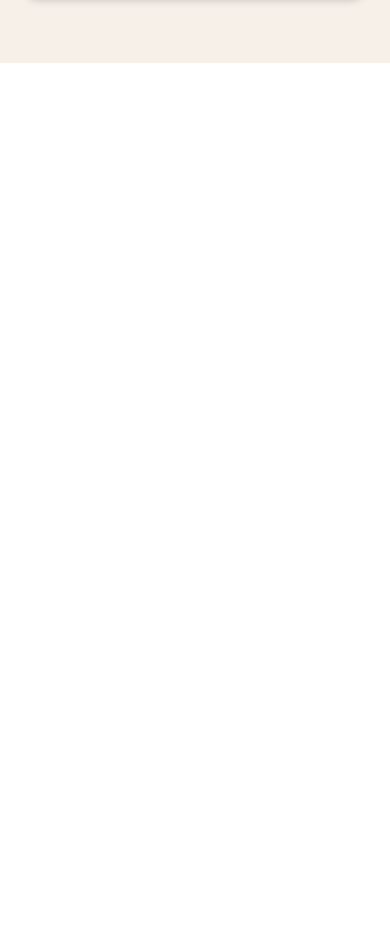
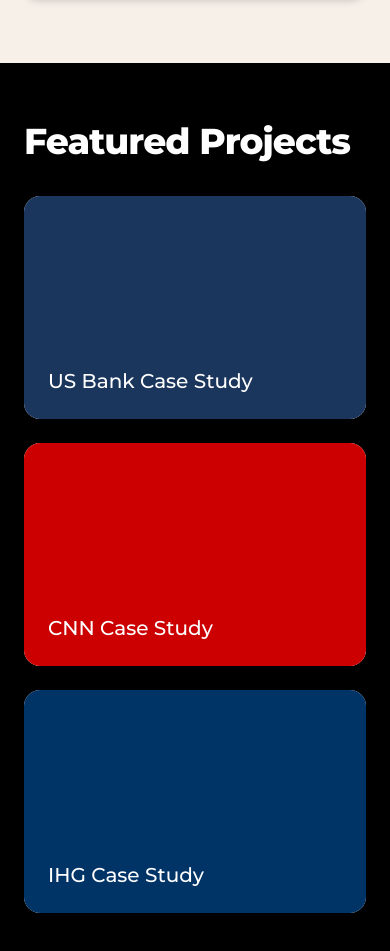
Before and after one commit to zayeflowers/madebyzaye-portfolio, a Next.js app: page / in a window 390 px wide. Shown: the part 1614-2565 px from the top of the page. Before the commit the page ends 1677 px from the top, so only its background shows below. Built offline with nearby package versions, Linux system fonts and the light colour scheme; a web font is replaced by a local one.

Commit message:
Add Featured Projects section with responsive design

```diff
--- /dev/null
+++ b/app/components/FeaturedProjects.tsx
@@ -0,0 +1,72 @@
+"use client";
+
+import React from 'react';
+import Link from 'next/link';
+import Image from 'next/image';
+import Container from './Container';
+
+interface ProjectCardProps {
+  title: string;
+  href: string;
+  imageSrc?: string;
+  bgColor?: string;
+}
+
+const ProjectCard: React.FC<ProjectCardProps> = ({ title, href, imageSrc, bgColor = '#f0f0f0' }) => {
+  return (
+    <Link href={href}>
+      <div className="bg-white rounded-[16px] h-[223px] w-full max-w-[373px] mx-auto shadow-md hover:shadow-lg transition-shadow duration-300 overflow-hidden relative">
+        {imageSrc && (
+          <div className="relative h-full w-full">
+            <Image
+              src={imageSrc}
+              alt={title}
+              fill
+              className="object-cover"
+            />
+            <div className="absolute bottom-0 left-0 right-0 p-4 bg-gradient-to-t from-black/70 to-transparent">
+              <h3 className="text-white font-[family-name:var(--font-montserrat)] font-medium text-xl">{title}</h3>
+            </div>
+          </div>
+        )}
+        {!imageSrc && (
+          <div className="flex items-end justify-start h-full p-6" style={{ backgroundColor: bgColor }}>
+            <h3 className="text-white font-[family-name:var(--font-montserrat)] font-medium text-xl">{title}</h3>
+          </div>
+        )}
+      </div>
+    </Link>
+  );
+};
+
+const FeaturedProjects: React.FC = () => {
+  return (
+    <section className="w-full bg-black text-white pt-[56px] pb-[56px] overflow-hidden">
+      <Container>
+        <h2 className="font-[family-name:var(--font-montserrat)] font-extrabold text-4xl md:text-5xl lg:text-[48px] leading-tight mb-[32px] [text-edge:cap] [leading-trim:both] tracking-tight">
+          Featured Projects
+        </h2>
+
+        <div className="grid grid-cols-1 md:grid-cols-2 lg:grid-cols-3 gap-6 md:gap-[16px] max-w-full overflow-x-auto">
+          <ProjectCard
+            title="US Bank Case Study"
+            href="/projects/us-bank"
+            bgColor="#1a365d"
+          />
+          <ProjectCard
+            title="CNN Case Study"
+            href="/projects/cnn"
+            bgColor="#cc0000"
+          />
+          <ProjectCard
+            title="IHG Case Study"
+            href="/projects/ihg"
+            bgColor="#003366"
+          />
+        </div>
+      </Container>
+    </section>
+  );
+};
+
+export default FeaturedProjects;
--- a/app/page.tsx
+++ b/app/page.tsx
@@ -1,11 +1,13 @@
 import Hero from "./components/Hero";
 import Navbar from "./components/Navbar";
+import FeaturedProjects from "./components/FeaturedProjects";
 
 export default function Home() {
   return (
     <div className="min-h-screen font-[family-name:var(--font-geist-sans)]">
       <Navbar />
       <Hero />
+      <FeaturedProjects />
     </div>
   );
 }
```
